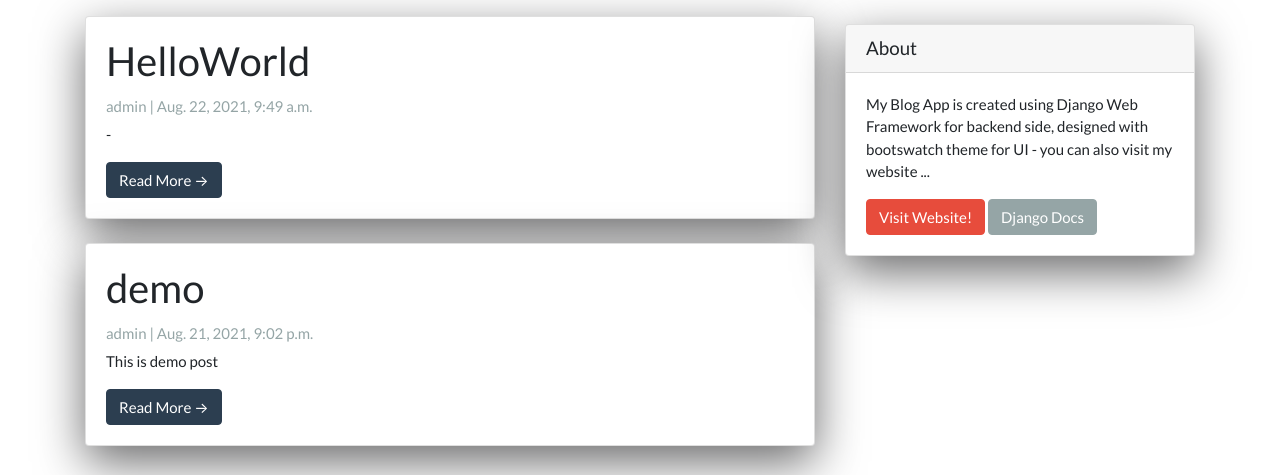
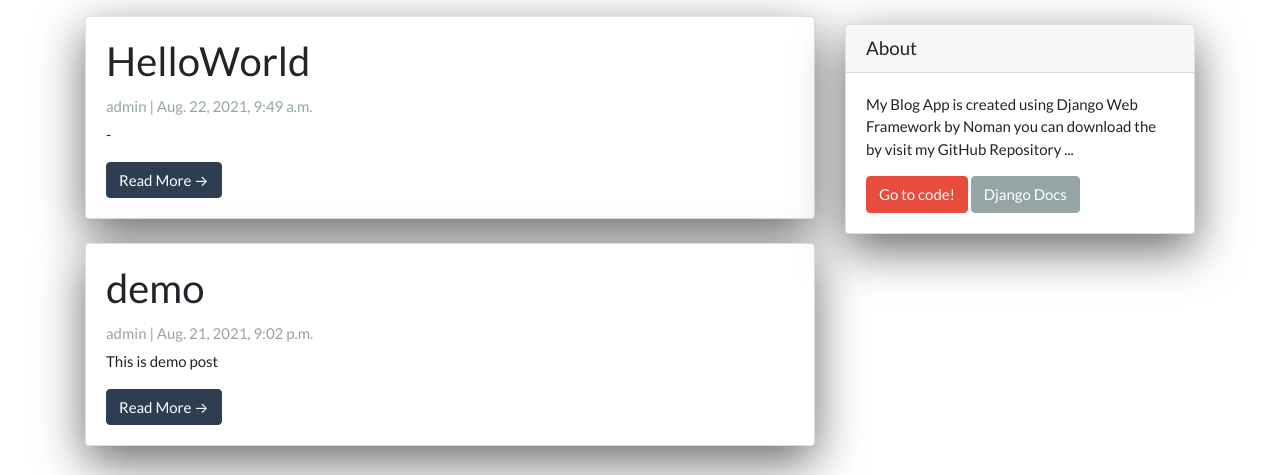
Before and after one commit to 410Noman/Project, a Django app: page / in a window 1280 px wide. Shown: the part 195-670 px from the top of the page. Run offline with Django 3.2, Linux system fonts and the light colour scheme; data comes from the database, SQL or seed files in the repository; some libraries are stand-ins or nearby versions.

Commit message:
Update sidebar.html

```diff
--- a/App/templates/sidebar.html
+++ b/App/templates/sidebar.html
@@ -11,9 +11,8 @@
   <div class="card my-4">
     <h5 class="card-header">About</h5>
     <div class="card-body">
-      <p class="card-text"> My Blog App is created using Django Web Framework for backend side, designed with bootswatch
-        theme for UI - you can also visit my website ... </p>
-      <a href="https://bekbrace.com" class="btn btn-danger">Visit Website!</a>
+      <p class="card-text"> My Blog App is created using Django Web Framework by Noman you can download the by visit my GitHub Repository ... </p>
+      <a href="https://github.com/410Noman/project" class="btn btn-danger">Go to code!</a>
       <a href="https://docs.djangoproject.com/en/3.1/" class="btn btn-secondary">Django Docs</a>
     </div>
   </div>
```
